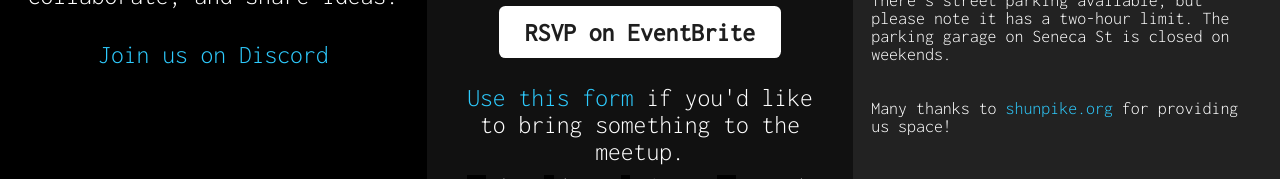
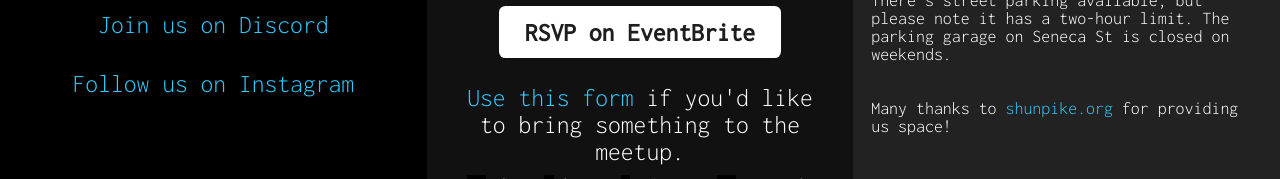
Before and after one commit to SeattleCreativeCode/website, a React (Create React App) app: page / in a window 1280 px wide. Shown: the part 501-680 px from the top of the page. Built offline with nearby package versions, Linux system fonts and the light colour scheme.

Commit message:
Add IG link

```diff
--- a/src/App.scss
+++ b/src/App.scss
@@ -70,6 +70,10 @@
         width: 50%;
         height: auto;
       }
+    }
+
+    .links + .links {
+      padding-top: 0;
     }
 
     .links {
--- a/src/App.tsx
+++ b/src/App.tsx
@@ -22,6 +22,15 @@
             rel="noreferrer"
           >
             Join us on Discord
+          </a>
+        </div>
+        <div className="links">
+          <a
+            href="https://www.instagram.com/seattlecreativecoders/"
+            target="_blank"
+            rel="noreferrer"
+          >
+            Follow us on Instagram
           </a>
         </div>
       </header>
```
